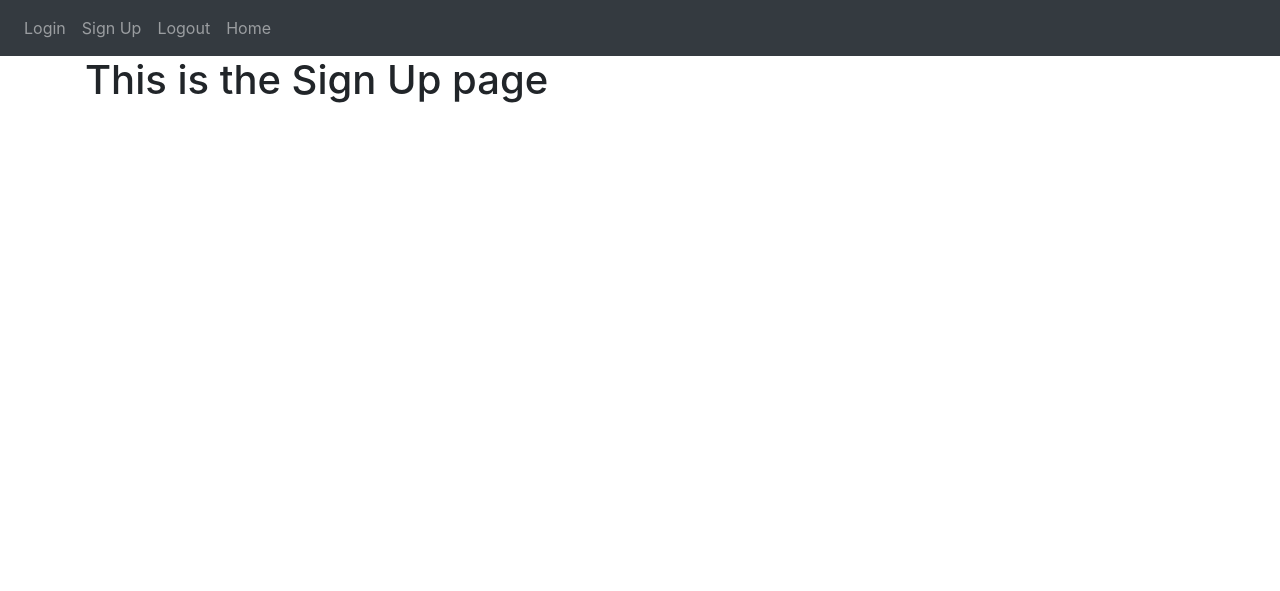
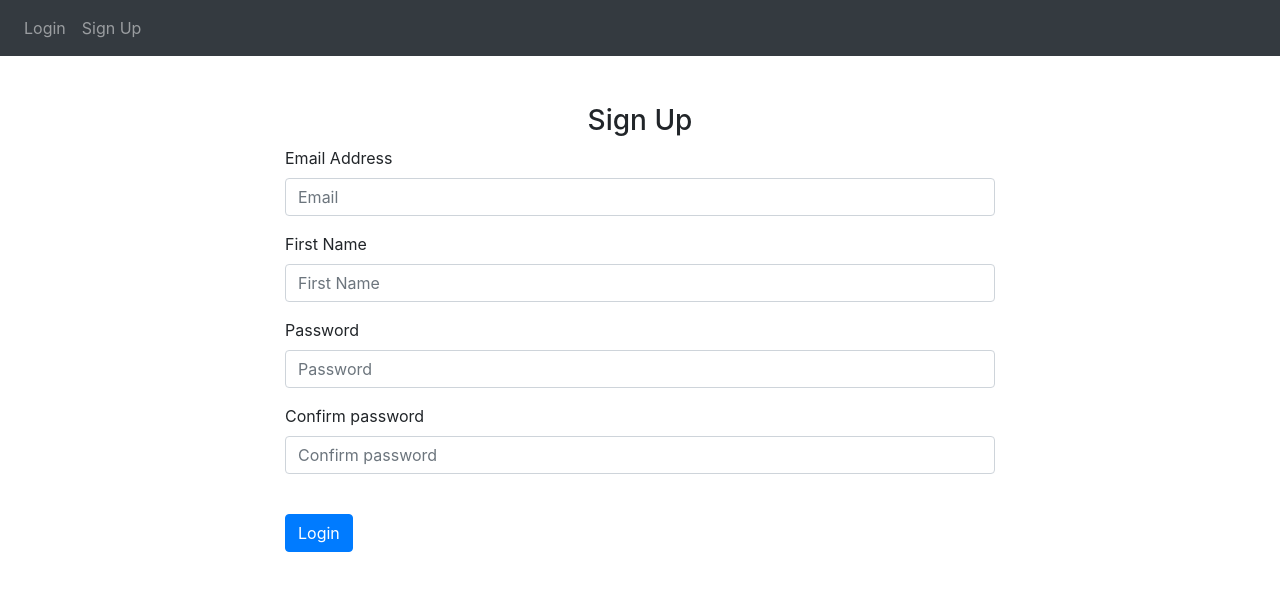
Before and after one commit to Ribas160/flask-notes, a Flask app: page /sign-up in a window 1280 px wide. Shown: the top 591 px of the page. Run offline with Flask 2, Linux system fonts and the light colour scheme; some libraries are stand-ins or nearby versions.

Commit message:
finalize project

```diff
--- a/website/auth.py
+++ b/website/auth.py
@@ -1,17 +1,77 @@
-from flask import Blueprint, render_template
+from flask import Blueprint, render_template, request, flash, redirect, url_for
+from flask_login import login_user, login_required, logout_user, current_user
+from werkzeug.security import generate_password_hash, check_password_hash
+from .models import User
+from . import db
 
 auth = Blueprint('auth', __name__)
 
-@auth.route('/login')
+@auth.route('/login', methods=['GET', 'POST'])
 def login():
-    return render_template('login.html', boolean=False)
+    if request.method == 'POST':
+        email = request.form.get('email')
+        password = request.form.get('password')
+
+        user = User.query.filter_by(email=email).first()
+        if user:
+            if check_password_hash(user.password, password):
+                flash('Logged in successfully!', category='success')
+                login_user(user, remember=True)
+
+                return redirect(url_for('views.home'))
+
+            else:
+                flash('Incorrect email or password, try again', category='error')
+
+        else:
+            flash('User does not exists', category='error')
+
+    return render_template('login.html', user=current_user)
 
 
 @auth.route('/logout')
+@login_required
 def logout():
-    return "<p>Logout</p>"
+    logout_user()
+
+    return redirect(url_for('auth.login'))
 
 
-@auth.route('/sign-up')
+@auth.route('/sign-up', methods=['GET', 'POST'])
 def sign_up():
-    return render_template('sign_up.html')
+    if request.method == 'POST':
+        email = request.form.get('email')
+        first_name = request.form.get('firstName')
+        password = request.form.get('password')
+        password_confirmation = request.form.get('password_confirmation')
+
+        user = User.query.filter_by(email=email).first()
+        if user:
+            flash("User already exists")
+
+        elif len(email) < 4:
+            flash('Email must be greather then 3 characters', category='error')
+
+        elif len(first_name) < 2:
+            flash('First Name must be greather then 1 characters', category='error')
+
+        elif password != password_confirmation:
+            flash('Passwords don\'t match', category='error')
+
+        elif len(password) < 7:
+            flash('Passwords must be a least 7 characters', category='error')
+
+        else:
+            new_user = User(email=email, first_name=first_name, password=generate_password_hash(password, method='sha256'))
+            db.session.add(new_user)
+            db.session.commit()
+
+            login_user(user, remember=True)
+            flash('Account created!', category='success')
+
+            return redirect(url_for('views.home'))
+
+
+
+
+    return render_template('sign_up.html', user=current_user)
--- a/website/static/index.js
+++ b/website/static/index.js
@@ -0,0 +1,9 @@
+const deleteNote = (id) => {
+    fetch('/delete-note', {
+        method: 'POST',
+        body: JSON.stringify({ id: id })
+
+    }).then(_res => {
+        window.location.href = '/';
+    });
+}
--- a/website/templates/base.html
+++ b/website/templates/base.html
@@ -14,18 +14,39 @@
 <body>
     <nav class="navbar navbar-expand-lg navbar-dark bg-dark">
         <button class="navbar-toggler" type="button" data-toggle="collapse" data-target="#navbar">
-            <span class="navbar-toggle-icon"></span>
+            <span class="navbar-toggler-icon"></span>
         </button>
         <div id="navbar" class="clollapse navbar-collapse">
             <div class="navbar-nav">
-                <a href="/login" id="login" class="nav-item nav-link">Login</a>
-                <a href="/sign-up" id="signUp" class="nav-item nav-link">Sign Up</a>
-                <a href="/logout" id="logout" class="nav-item nav-link">Logout</a>
-                <a href="/" id="home" class="nav-item nav-link">Home</a>
+                {% if user.is_authenticated %}
+                    <a href="/" id="home" class="nav-item nav-link">Home</a>
+                    <a href="/logout" id="logout" class="nav-item nav-link">Logout</a>
+                {% else %}
+                    <a href="/login" id="login" class="nav-item nav-link">Login</a>
+                    <a href="/sign-up" id="signUp" class="nav-item nav-link">Sign Up</a>
+                {% endif %}
             </div>
         </div>
     </nav>
-    <div class="container">
+
+    {% with messages = get_flashed_messages(with_categories=true) %}
+        {% if messages %}
+            {% for category, message in messages %}
+                {% with alertClass = 'alert-danger' if category == 'error' else 'alert-success' %}
+
+                    <div class="alert {{ alertClass }} alter-dismissable fade show" role="alert">
+                        {{ message }}
+                        <button type="button" class="close" data-dismiss="alert">
+                            <span aria-hidden="true">&times;</span>
+                        </button>
+                    </div>
+
+                {% endwith %}
+            {% endfor %}
+        {% endif %}
+    {% endwith %}
+
+    <div class="container mt-5">
         {% block content %}{% endblock %}
     </div>
     <script src="https://code.jquery.com/jquery-3.2.1.slim.min.js" integrity="sha384-KJ3o2DKtIkvYIK3UENzmM7KCkRr/rE9/Qpg6aAZGJwFDMVNA/GpGFF93hXpG5KkN" crossorigin="anonymous"></script>
--- a/website/templates/sign_up.html
+++ b/website/templates/sign_up.html
@@ -2,4 +2,25 @@
 
 {% block title %} Sign Up {% endblock %}
 
-{% block content %} <h1>This is the Sign Up page</h1> {% endblock %}
+{% block content %}
+    <form method="POST" class="col-lg-8 ml-auto mr-auto">
+        <h3 class="text-center">Sign Up</h3>
+        <div class="form-group">
+            <label for="email">Email Address</label>
+            <input type="email" name="email" id="email" class="form-control" placeholder="Email">
+        </div>
+        <div class="form-group">
+            <label for="firstName">First Name</label>
+            <input type="text" name="firstName" id="firstName" class="form-control" placeholder="First Name">
+        </div>
+        <div class="form-group">
+            <label for="password">Password</label>
+            <input type="password" name="password" id="password" class="form-control" placeholder="Password">
+        </div>
+        <div class="form-group">
+            <label for="password_confirmation">Confirm password</label>
+            <input type="password" name="password_confirmation" id="password_confirmation" class="form-control" placeholder="Confirm password">
+        </div>
+        <button type="submit" class="btn btn-primary mt-4">Login</button>
+    </form>
+{% endblock %}
```
Also changed, not shown: website/__init__.py (+27 -0 lines), website/models.py (+18 -0 lines), website/templates/home.html (+19 -1 lines), website/templates/login.html (+12 -8 lines), website/views.py (+40 -3 lines), 1 other file.
